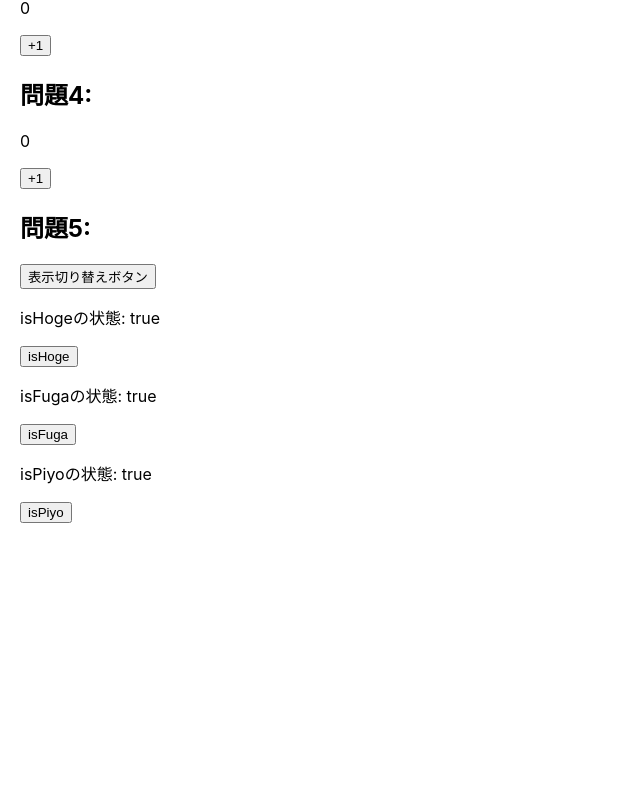
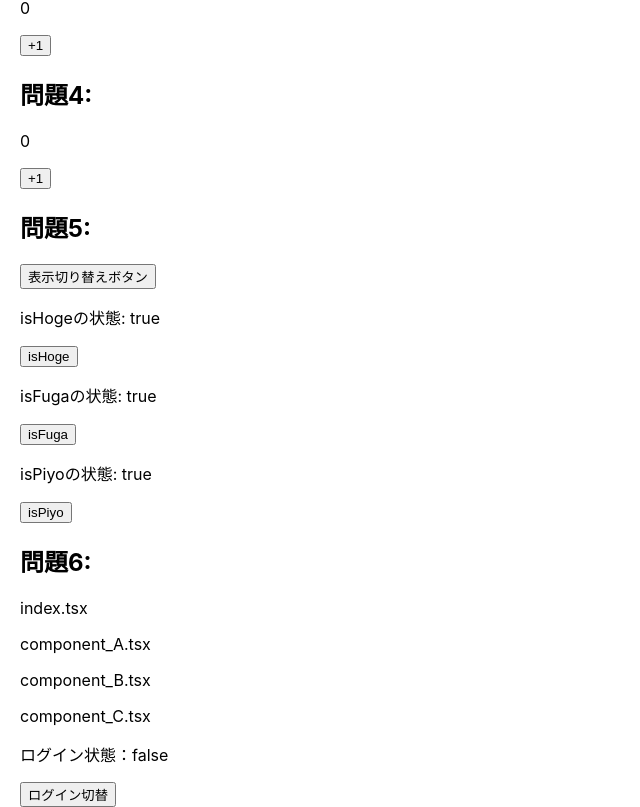
Before and after one commit to adLoremtu/react-basic2, a React (Create React App) app in the folder react-basic-answer/: page / in a window 1280 px wide. Shown: the part 420-1227 px from the top of the page, without its empty margins (0-640 px from the left). Before the commit the page ends 943 px from the top, so only its background shows below. Built offline with nearby package versions, Linux system fonts and the light colour scheme.

Commit message:
問題6作成

```diff
--- a/react-basic-answer/src/App.tsx
+++ b/react-basic-answer/src/App.tsx
@@ -1,6 +1,6 @@
 import React from "react";
 import "./App.scss";
-import { No1, No2, No3, No4, No5 } from "./components/answer";
+import { No1, No2, No3, No4, No5, No6 } from "./components/answer";
 
 const App = () => {
   return (
@@ -12,6 +12,7 @@ const App = () => {
         <No3 />
         <No4 />
         <No5 />
+        <No6 />
       </div>
     </main>
   );
--- /dev/null
+++ b/react-basic-answer/src/components/answer/No6/index.tsx
@@ -0,0 +1,29 @@
+import React, { useState, createContext } from "react";
+import ComponentA from "../../ui/context/component_A";
+
+type ContextType = {
+  isLogin: boolean;
+  updateLogin: () => void;
+};
+
+export const UserStatus = createContext({} as ContextType);
+
+const No6 = () => {
+  const [isLogin, setIsLogin] = useState(false);
+
+  const updateLogin = () => {
+    setIsLogin((prev) => !prev);
+  };
+
+  return (
+    <>
+      <h2>問題6:</h2>
+      <p>index.tsx</p>
+      <UserStatus.Provider value={{ isLogin, updateLogin }}>
+        <ComponentA />
+      </UserStatus.Provider>
+    </>
+  );
+};
+
+export default No6;
--- a/react-basic-answer/src/components/answer/index.tsx
+++ b/react-basic-answer/src/components/answer/index.tsx
@@ -3,3 +3,4 @@ export { default as No2 } from "./No2";
 export { default as No3 } from "./No3";
 export { default as No4 } from "./No4";
 export { default as No5 } from "./No5";
+export { default as No6 } from "./No6";
--- /dev/null
+++ b/react-basic-answer/src/components/ui/context/component_A.tsx
@@ -0,0 +1,13 @@
+import React from "react";
+import ComponentB from "./component_B";
+
+const ComponentA = () => {
+  return (
+    <>
+      <p>component_A.tsx</p>
+      <ComponentB />
+    </>
+  );
+};
+
+export default ComponentA;
--- /dev/null
+++ b/react-basic-answer/src/components/ui/context/component_B.tsx
@@ -0,0 +1,13 @@
+import React from "react";
+import ComponentC from "./component_C";
+
+const ComponentB = () => {
+  return (
+    <>
+      <p>component_B.tsx</p>
+      <ComponentC />
+    </>
+  );
+};
+
+export default ComponentB;
--- /dev/null
+++ b/react-basic-answer/src/components/ui/context/component_C.tsx
@@ -0,0 +1,15 @@
+import React, { useContext } from "react";
+import { UserStatus } from "../../answer/No6";
+
+const ComponentC = () => {
+  const { isLogin, updateLogin } = useContext(UserStatus);
+  return (
+    <>
+      <p>component_C.tsx</p>
+      <p>ログイン状態：{isLogin.toString()}</p>
+      <button onClick={updateLogin}>ログイン切替</button>
+    </>
+  );
+};
+
+export default ComponentC;
```
